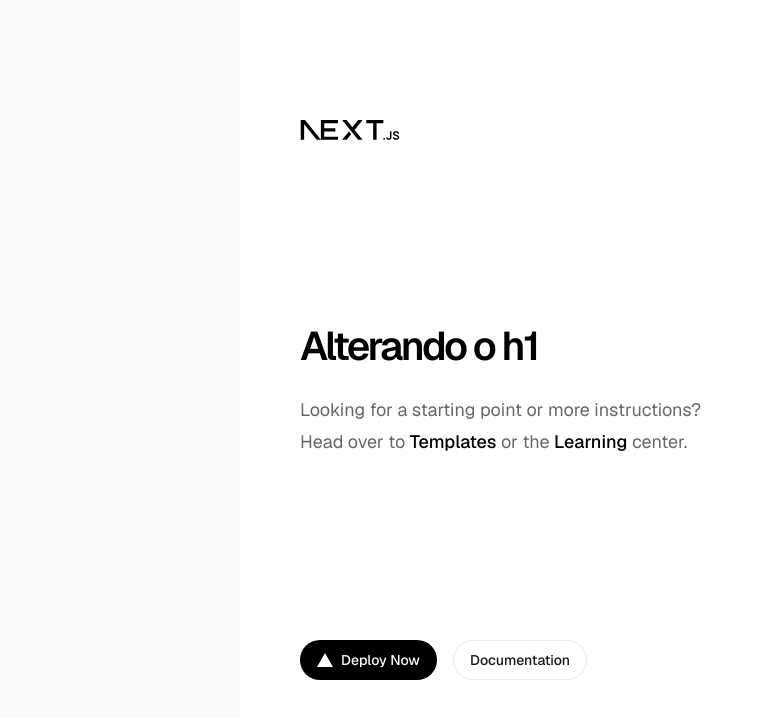
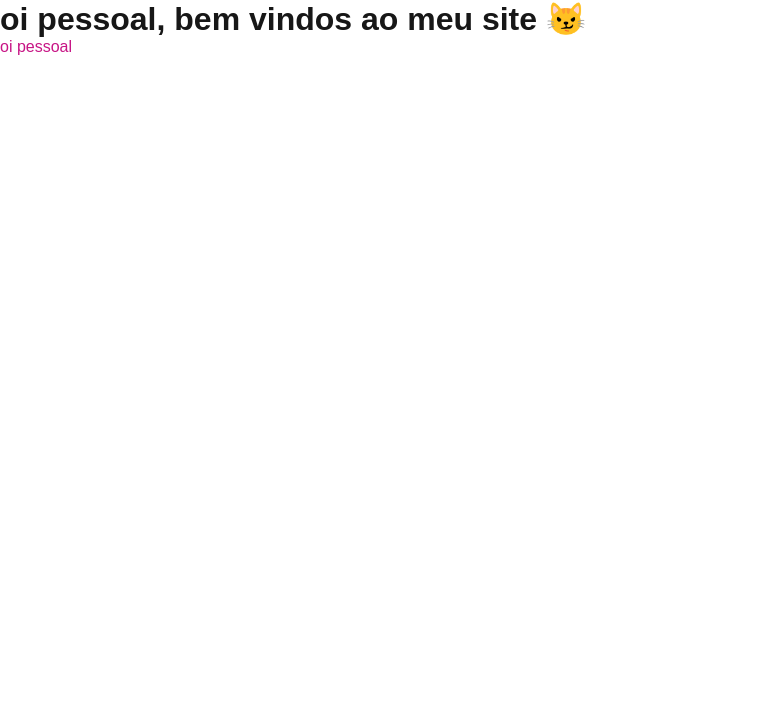
Before and after one commit to eloamachadomartines1/projeto-react, a Next.js app: page / in a window 1280 px wide. Shown: the top 718 px of the page, without its empty margins (0-763 px from the left). Built offline with nearby package versions, Linux system fonts and the light colour scheme.

Commit message:
oi migas

```diff
--- a/src/app/layout.js
+++ b/src/app/layout.js
@@ -1,24 +1,27 @@
-import { Geist, Geist_Mono } from "next/font/google";
+//import { Geist, Geist_Mono } from "next/font/google";
 import "./globals.css";
 
-const geistSans = Geist({
-  variable: "--font-geist-sans",
-  subsets: ["latin"],
-});
+//const geistSans = Geist({
+ // variable: "--font-geist-sans",
+ // subsets: ["latin"],
+//});
 
-const geistMono = Geist_Mono({
-  variable: "--font-geist-mono",
-  subsets: ["latin"],
-});
+//const geistMono = Geist_Mono({
+ //variable: "--font-geist-mono",
+  //subsets: ["latin"],
+//});
 
 export const metadata = {
   title: "Create Next App",
   description: "Generated by create next app",
+  charset: "UTF-8",
+  author: "Eloá Machado Martines",
+  keywords: "react next"
 };
 
 export default function RootLayout({ children }) {
   return (
-    <html lang="en" className={`${geistSans.variable} ${geistMono.variable}`}>
+  <html lang="pt-br">
       <body>{children}</body>
     </html>
   );
--- a/src/app/page.js
+++ b/src/app/page.js
@@ -1,65 +1,13 @@
-import Image from "next/image";
+
 import styles from "./page.module.css";
 
 export default function Home() {
   return (
     <div className={styles.page}>
       <main className={styles.main}>
-        <Image
-          className={styles.logo}
-          src="/next.svg"
-          alt="Next.js logo"
-          width={100}
-          height={20}
-          priority
-        />
-        <div className={styles.intro}>
-          <h1>Alterando o h1</h1>
-          <p>
-            Looking for a starting point or more instructions? Head over to{" "}
-            <a
-              href="https://vercel.com/templates?framework=next.js&utm_source=create-next-app&utm_medium=appdir-template-tw&utm_campaign=create-next-app"
-              target="_blank"
-              rel="noopener noreferrer"
-            >
-              Templates
-            </a>{" "}
-            or the{" "}
-            <a
-              href="https://nextjs.org/learn?utm_source=create-next-app&utm_medium=appdir-template-tw&utm_campaign=create-next-app"
-              target="_blank"
-              rel="noopener noreferrer"
-            >
-              Learning
-            </a>{" "}
-            center.
-          </p>
-        </div>
-        <div className={styles.ctas}>
-          <a
-            className={styles.primary}
-            href="https://vercel.com/new?utm_source=create-next-app&utm_medium=appdir-template&utm_campaign=create-next-app"
-            target="_blank"
-            rel="noopener noreferrer"
-          >
-            <Image
-              className={styles.logo}
-              src="/vercel.svg"
-              alt="Vercel logomark"
-              width={16}
-              height={16}
-            />
-            Deploy Now
-          </a>
-          <a
-            className={styles.secondary}
-            href="https://nextjs.org/docs?utm_source=create-next-app&utm_medium=appdir-template&utm_campaign=create-next-app"
-            target="_blank"
-            rel="noopener noreferrer"
-          >
-            Documentation
-          </a>
-        </div>
+
+       <h1>oi pessoal, bem vindos ao meu site 😼</h1>
+       <p className={styles.paragrafo}>oi pessoal</p>
       </main>
     </div>
   );
--- a/src/app/page.module.css
+++ b/src/app/page.module.css
@@ -1,142 +1,3 @@
-.page {
-  --background: #fafafa;
-  --foreground: #fff;
-
-  --text-primary: #000;
-  --text-secondary: #666;
-
-  --button-primary-hover: #383838;
-  --button-secondary-hover: #f2f2f2;
-  --button-secondary-border: #ebebeb;
-
-  display: flex;
-  flex: 1;
-  flex-direction: column;
-  align-items: center;
-  justify-content: center;
-  font-family: var(--font-geist-sans);
-  background-color: var(--background);
+.paragrafo{
+  color:mediumvioletred;
 }
-
-.main {
-  display: flex;
-  flex: 1;
-  width: 100%;
-  max-width: 800px;
-  flex-direction: column;
-  align-items: flex-start;
-  justify-content: space-between;
-  background-color: var(--foreground);
-  padding: 120px 60px;
-}
-
-.intro {
-  display: flex;
-  flex-direction: column;
-  align-items: flex-start;
-  text-align: left;
-  gap: 24px;
-}
-
-.intro h1 {
-  max-width: 320px;
-  font-size: 40px;
-  font-weight: 600;
-  line-height: 48px;
-  letter-spacing: -2.4px;
-  text-wrap: balance;
-  color: var(--text-primary);
-}
-
-.intro p {
-  max-width: 440px;
-  font-size: 18px;
-  line-height: 32px;
-  text-wrap: balance;
-  color: var(--text-secondary);
-}
-
-.intro a {
-  font-weight: 500;
-  color: var(--text-primary);
-}
-
-.ctas {
-  display: flex;
-  flex-direction: row;
-  width: 100%;
-  max-width: 440px;
-  gap: 16px;
-  font-size: 14px;
-}
-
-.ctas a {
-  display: flex;
-  justify-content: center;
-  align-items: center;
-  height: 40px;
-  padding: 0 16px;
-  border-radius: 128px;
-  border: 1px solid transparent;
-  transition: 0.2s;
-  cursor: pointer;
-  width: fit-content;
-  font-weight: 500;
-}
-
-a.primary {
-  background: var(--text-primary);
-  color: var(--background);
-  gap: 8px;
-}
-
-a.secondary {
-  border-color: var(--button-secondary-border);
-}
-
-/* Enable hover only on non-touch devices */
-@media (hover: hover) and (pointer: fine) {
-  a.primary:hover {
-    background: var(--button-primary-hover);
-    border-color: transparent;
-  }
-
-  a.secondary:hover {
-    background: var(--button-secondary-hover);
-    border-color: transparent;
-  }
-}
-
-@media (max-width: 600px) {
-  .main {
-    padding: 48px 24px;
-  }
-
-  .intro {
-    gap: 16px;
-  }
-
-  .intro h1 {
-    font-size: 32px;
-    line-height: 40px;
-    letter-spacing: -1.92px;
-  }
-}
-
-@media (prefers-color-scheme: dark) {
-  .logo {
-    filter: invert();
-  }
-
-  .page {
-    --background: #000;
-    --foreground: #000;
-
-    --text-primary: #ededed;
-    --text-secondary: #999;
-
-    --button-primary-hover: #ccc;
-    --button-secondary-hover: #1a1a1a;
-    --button-secondary-border: #1a1a1a;
-  }
-}
```
Also changed, not shown: src/app/contato/page.js (added, +9 -0 lines), src/app/sobre/page.js (added, +9 -0 lines), src/components/Footer/index.js (added, +9 -0 lines), src/components/Header/index.js (added, +16 -0 lines), src/app/contato/page.module.css (added), src/app/sobre/page.module.css (added), src/components/Footer/Footer.module.css (added), src/components/Header/Header.module.css (added).
